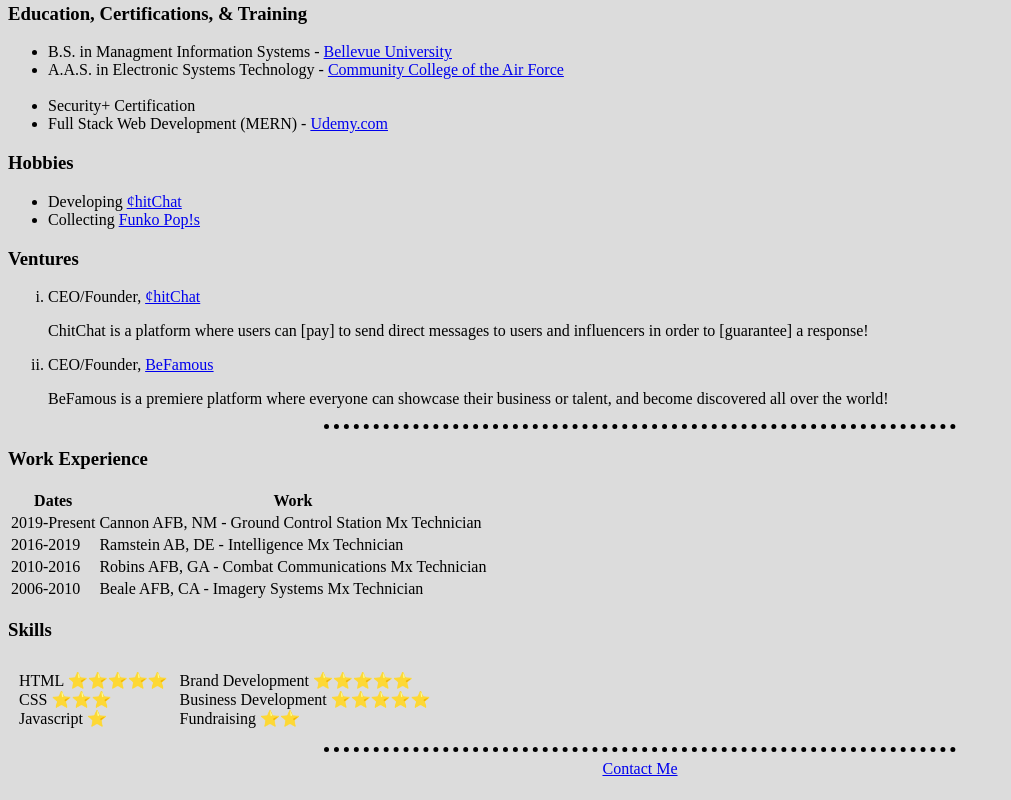
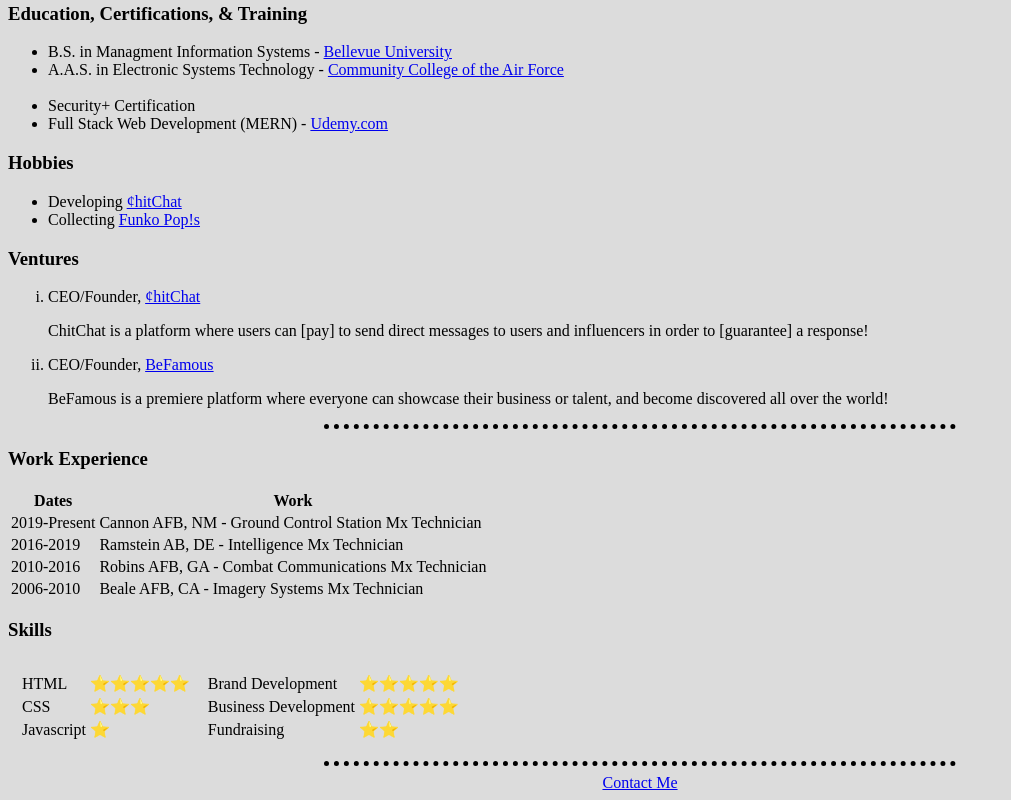
Before and after one commit to miketheceleb/cv, a plain HTML site: page index.html in a window 1280 px wide. Shown: the part 401-1201 px from the top of the page, without its empty margins (0-1011 px from the left). Drawn offline with Linux system fonts and the light colour scheme.

Commit message:
Table update

```diff
--- a/index.html
+++ b/index.html
@@ -71,19 +71,41 @@
     <thead>
     </thead>
     <tbody>
+<tr>
+<td>
+ <table>
       <tr>
-        <td>
-          HTML ⭐⭐⭐⭐⭐<br>
-          CSS ⭐⭐⭐<br>
-          Javascript ⭐<br>
-        </td>
-        <td>
-          Brand Development ⭐⭐⭐⭐⭐<br>
-          Business Development ⭐⭐⭐⭐⭐<br>
-          Fundraising ⭐⭐<br>
-        </td>
+        <td>HTML</td>
+        <td>⭐⭐⭐⭐⭐</td>
       </tr>
-    </tbody>
+      <tr>
+        <td>CSS</td>
+        <td>⭐⭐⭐</td>
+      </tr>
+      <tr>
+        <td>Javascript</td>
+        <td>⭐</td>
+      </tr>
+   </table>
+  </td>
+  <td>
+   <table>
+      <tr>
+        <td>Brand Development</td>
+        <td>⭐⭐⭐⭐⭐</td>
+      </tr>
+      <tr>
+        <td>Business Development</td>
+        <td>⭐⭐⭐⭐⭐</td>
+      </tr>
+      <tr>
+        <td>Fundraising</td>
+        <td>⭐⭐</td>
+      </tr>
+   </table>
+</td>
+</tr>
+</tbody>
     <tfoot>
     </tfoot>
     </table>
```
